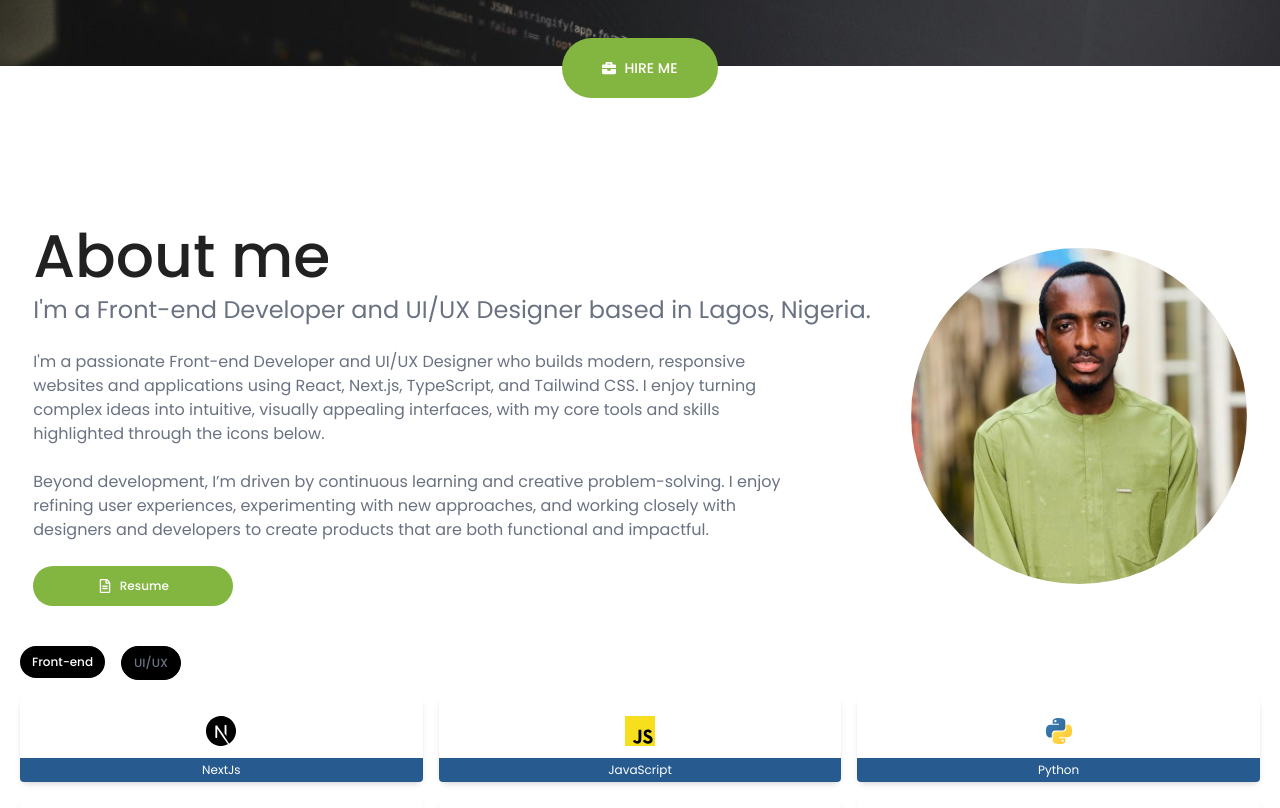
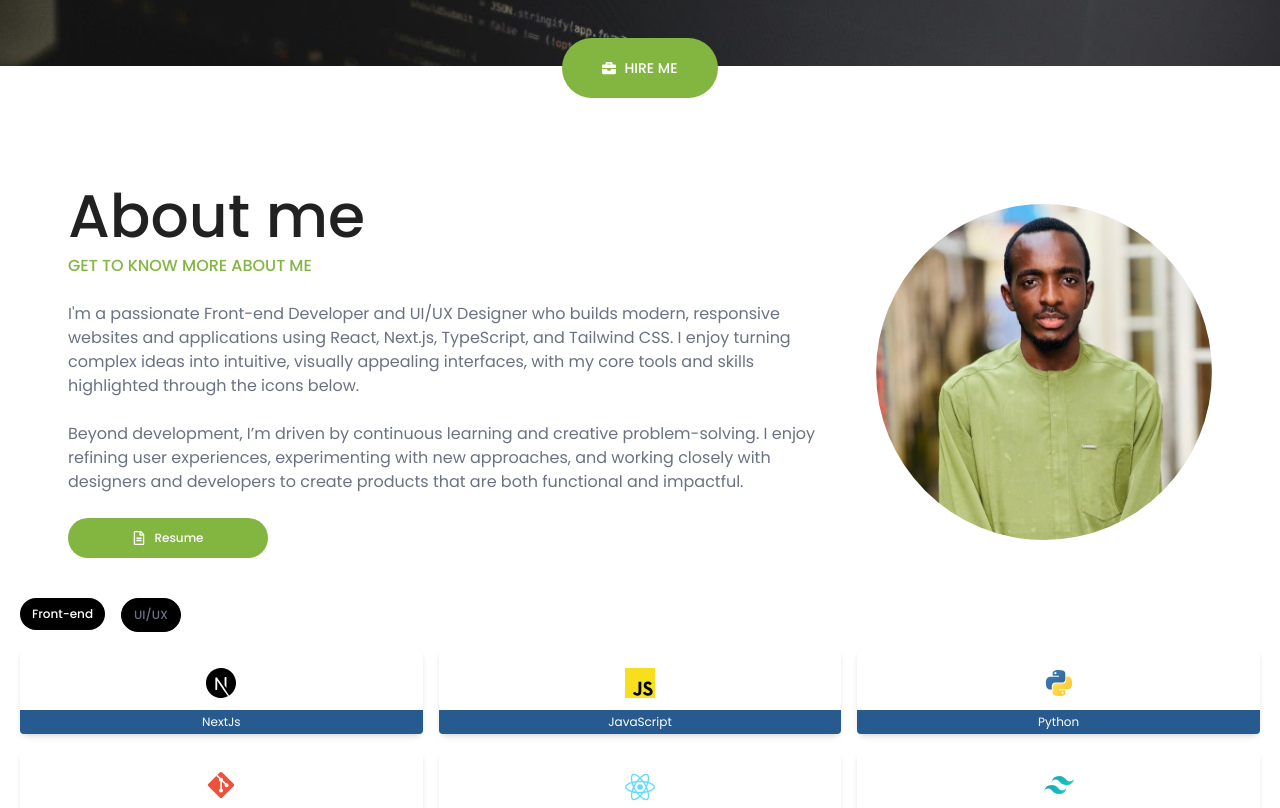
Before and after one commit to Joshua-olagunju/REACT-PORTFOLIO, a React (Vite) app: page / in a window 1280 px wide. Shown: the part 452-1260 px from the top of the page. Built offline with nearby package versions, Linux system fonts and the light colour scheme.

Commit message:
mY react portfolio

```diff
--- a/index.html
+++ b/index.html
@@ -11,6 +11,7 @@
       href="https://fonts.googleapis.com/css2?family=Poppins:wght@400;500;600;700;800;900&display=swap"
     />
     <link rel="preload" as="image" href="/MyLogo.png" />
+    <link rel="preload" as="image" href="/MyAboutImage.jpeg" />
     <link rel="preload" as="image" href="/HeroImage.jpg" />
     <link rel="preload" as="image" href="/ProfileImage.jpeg" />
     <link rel="preload" as="image" href="/Hero-Wallpaper.jpg" />
--- a/src/pages/about.tsx
+++ b/src/pages/about.tsx
@@ -14,7 +14,7 @@ export function About() {
   return (
     <section
       id="about"
-      className="   !py-20 !mt-20 flex flex-col  justify-center gap-10 !px-5 !px:md-20 "
+      className="   !py-10 !mt-20 flex flex-col  justify-center gap-10 !px-5 !px:md-20 "
     >
       <div className="flex flex-col md:flex-row gap-10 items-center justify-center">
         <div className="flex flex-col gap-2">
@@ -23,9 +23,8 @@ export function About() {
           </div>
 
           <div className="flex flex-col gap-6 items-start flex-1">
-            <h3 className="text-2xl   text-gray-500">
-              I'm a Front-end Developer and UI/UX Designer based in Lagos,
-              Nigeria.
+            <h3 className="text-1xl font-[500]  text-[#83b541]">
+              GET TO KNOW MORE ABOUT ME
             </h3>
 
             <p className="text-md max-w-3xl text-gray-500">
@@ -55,8 +54,7 @@ export function About() {
         </div>
         <div className="flex flex-col gap-2">
           <img
-            src="/WhatsApp Image 2026-01-02 at 9.42.58 PM.jpeg"
-            alt=""
+            src="/MyAboutImage.jpeg"
             className="rounded-full h-84 w-84 object-cover"
           />
         </div>
```
Also changed, not shown: public/MyAboutImage.jpeg (renamed from public/WhatsApp Image 2026-01-02 at 9.42.58 PM.jpeg).
